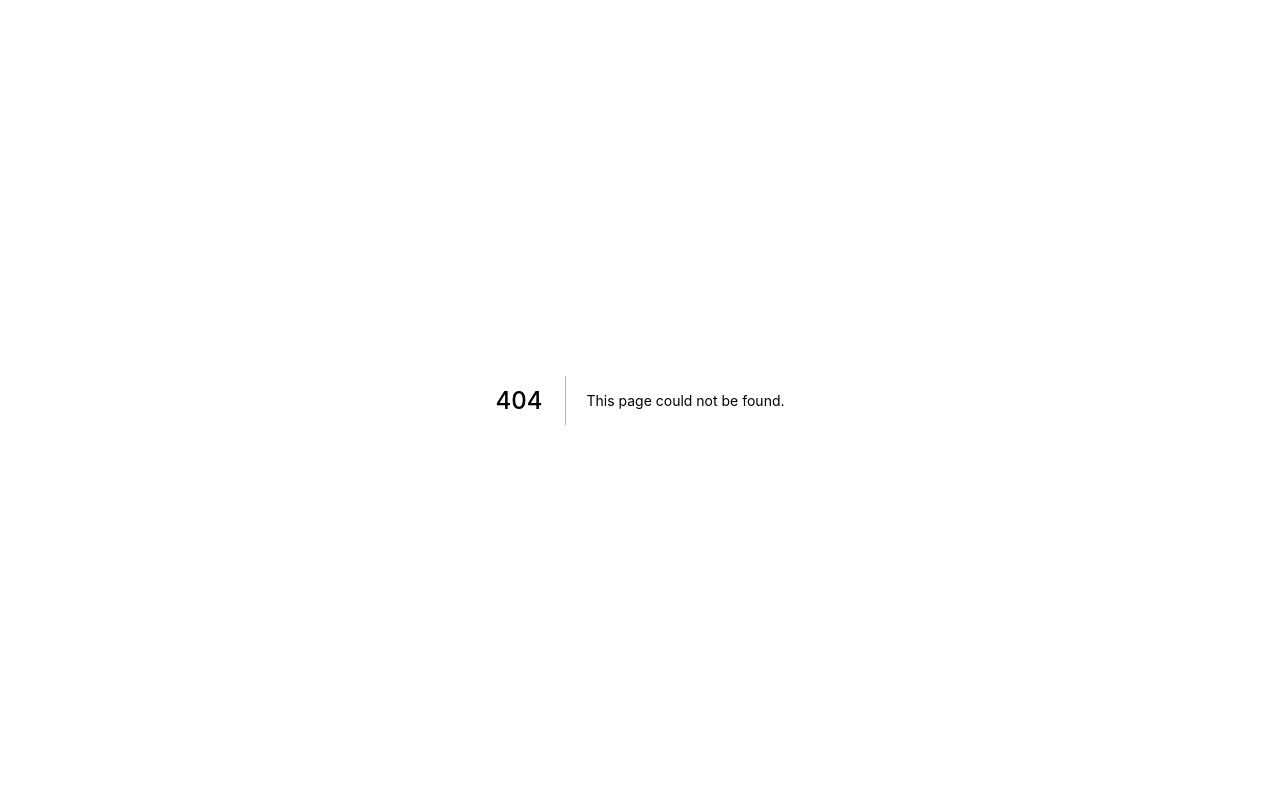
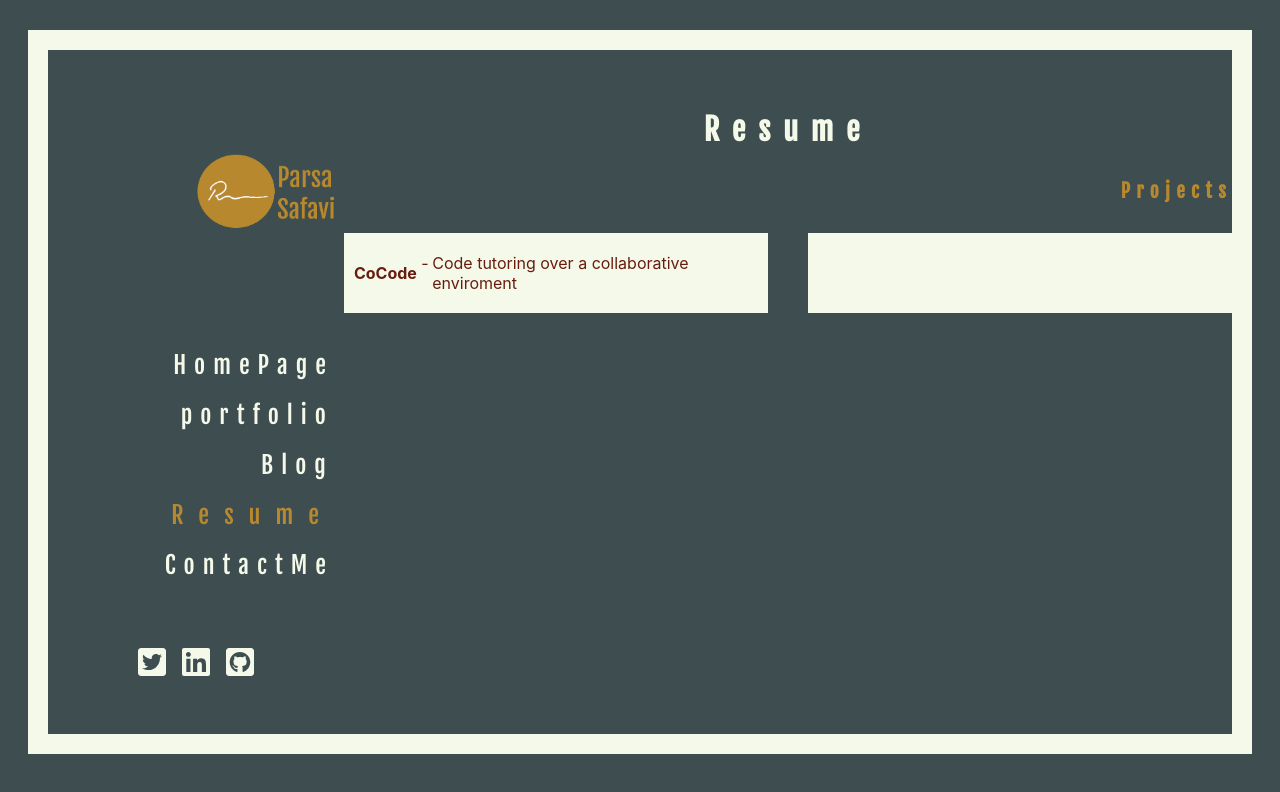
Before and after one commit to parsasi/portfolio, a Next.js app: page /resume in a window 1280 px wide. Before the commit this address had no page. Shown: the top 792 px of the page. Built offline with nearby package versions, Linux system fonts and the light colour scheme.

Commit message:
Resume page in progress

```diff
--- a/components/SocialLinks.tsx
+++ b/components/SocialLinks.tsx
@@ -1,6 +1,6 @@
 import React from 'react'
 import {FontAwesomeIcon} from '@fortawesome/react-fontawesome'
-import { faLinkedinIn , faGithubSquare , faTwitterSquare } from '@fortawesome/free-brands-svg-icons'
+import { faLinkedin , faGithubSquare , faTwitterSquare } from '@fortawesome/free-brands-svg-icons'
 
 export default function SocialLinks(props){
     return (
@@ -25,9 +25,9 @@ export default function SocialLinks(props){
                 }
             `}</style>
             <ul>
-                <li><a href="" target="_blank"> <FontAwesomeIcon icon={faTwitterSquare} /> </a></li>
-                <li><a href="" target="_blank"> <FontAwesomeIcon icon={faLinkedinIn} /> </a></li>
-                <li><a href="" target="_blank"> <FontAwesomeIcon icon={faGithubSquare} /> </a></li>
+                <li><a href="http://twitter.com/parsas_si" target="_blank"> <FontAwesomeIcon icon={faTwitterSquare} /> </a></li>
+                <li><a href="https://linkedin.com/in/parsasi" target="_blank"> <FontAwesomeIcon icon={faLinkedin} /> </a></li>
+                <li><a href="https://github.com/parsasi" target="_blank"> <FontAwesomeIcon icon={faGithubSquare} /> </a></li>
             </ul>
         </div>
     )
--- a/pages/contact.tsx
+++ b/pages/contact.tsx
@@ -4,7 +4,7 @@ import PostList from '../components/PostList'
 import styleConstants from '../styles/constants'
 import {FontAwesomeIcon} from '@fortawesome/react-fontawesome'
 import { faPhone , faAt } from '@fortawesome/free-solid-svg-icons'
-import { faLinkedin } from '@fortawesome/free-brands-svg-icons'
+import { faLinkedinIn } from '@fortawesome/free-brands-svg-icons'
 
 export default function Contact({ title, description, ...props }){
   return (
@@ -156,7 +156,7 @@ export default function Contact({ title, description, ...props }){
                   </div>
                   <div className="contact-info-item">
                         <div className="contact-info-item-top">
-                              <FontAwesomeIcon icon={faLinkedin} />
+                              <FontAwesomeIcon icon={faLinkedinIn} />
                           </div>
                         <div className="contact-info-item-bottom">
                           <p><a href="https://linkedin.com/in/parsasi" target="_blank">Parsasi</a></p>
--- /dev/null
+++ b/pages/resume.tsx
@@ -0,0 +1,109 @@
+import React from 'react'
+import Layout from '../components/Layout'
+import PostList from '../components/PostList'
+import styleConstants from '../styles/constants'
+import {FontAwesomeIcon} from '@fortawesome/react-fontawesome'
+import { faPhone , faAt } from '@fortawesome/free-solid-svg-icons'
+import { faLinkedinIn } from '@fortawesome/free-brands-svg-icons'
+
+export default function Contact({ title, description, ...props }){
+  return (
+    <>
+      <style jsx>{`
+
+        .resume-header{
+          text-align:center;
+
+        }
+        .resume-header h2{
+          font-family:${styleConstants.fonts.heading};
+          font-size:1.9rem;
+          margin-top:60px;
+          letter-spacing:0.8rem;
+        }
+
+        .resume-sections-container{
+          width:100%;
+          margin-top:30px;
+        }
+
+        .resume-section{
+          display:flex;
+          flex-direction:column;
+          width:100%;
+        }
+
+        .resume-section-header{
+          font-family:${styleConstants.fonts.heading};
+          letter-spacing:0.4rem;
+          font-size:1.2rem;
+          display:flex;
+          justify-content:flex-end;
+        }
+
+        .resume-section-header h4{
+          color:${styleConstants.color.secondary[0]}
+        }
+        .resume-section-content{
+          width:100%;
+          display:flex;
+          justify-content:space-between;
+          margin:30px 0;
+        }
+
+        .projects>.resume-item{
+          width:calc(50% - 20px);
+          padding:20px 10px;
+          background-color:${styleConstants.color.secondary[2]};
+        }
+
+        .resume-item-top{
+          color:${styleConstants.color.primary[1]};
+          display:flex;
+          align-items:center;
+        }
+
+      `}</style>
+      <Layout pageTitle={`${title} | Resume`} description={description}>
+        <div className="resume-container">
+          <div className="resume-header">
+            <h2> Resume </h2>
+          </div>
+          <div className="resume-sections-container">
+            <div className="resume-section projects">
+              <div className="resume-section-header">
+                <h4> Projects </h4>
+              </div>
+              <div className="resume-section-content projects">
+                <div className="resume-item">
+                  <div className="resume-item-top">
+                    <h4> CoCode </h4>
+                    <span>&nbsp;-&nbsp; </span>
+                    <p> Code tutoring over a collaborative enviroment </p>
+                  </div>
+                </div>
+
+                <div className="resume-item">
+
+                </div>
+              </div>
+
+            </div>
+          </div>
+        </div>
+      </Layout>
+
+    </>
+  )
+}
+
+export async function getStaticProps() {
+    const configData = await import(`../siteconfig.json`)
+
+    return {
+      props: {
+        title: configData.default.title,
+        description: configData.default.description,
+      },
+    }
+  }
```
